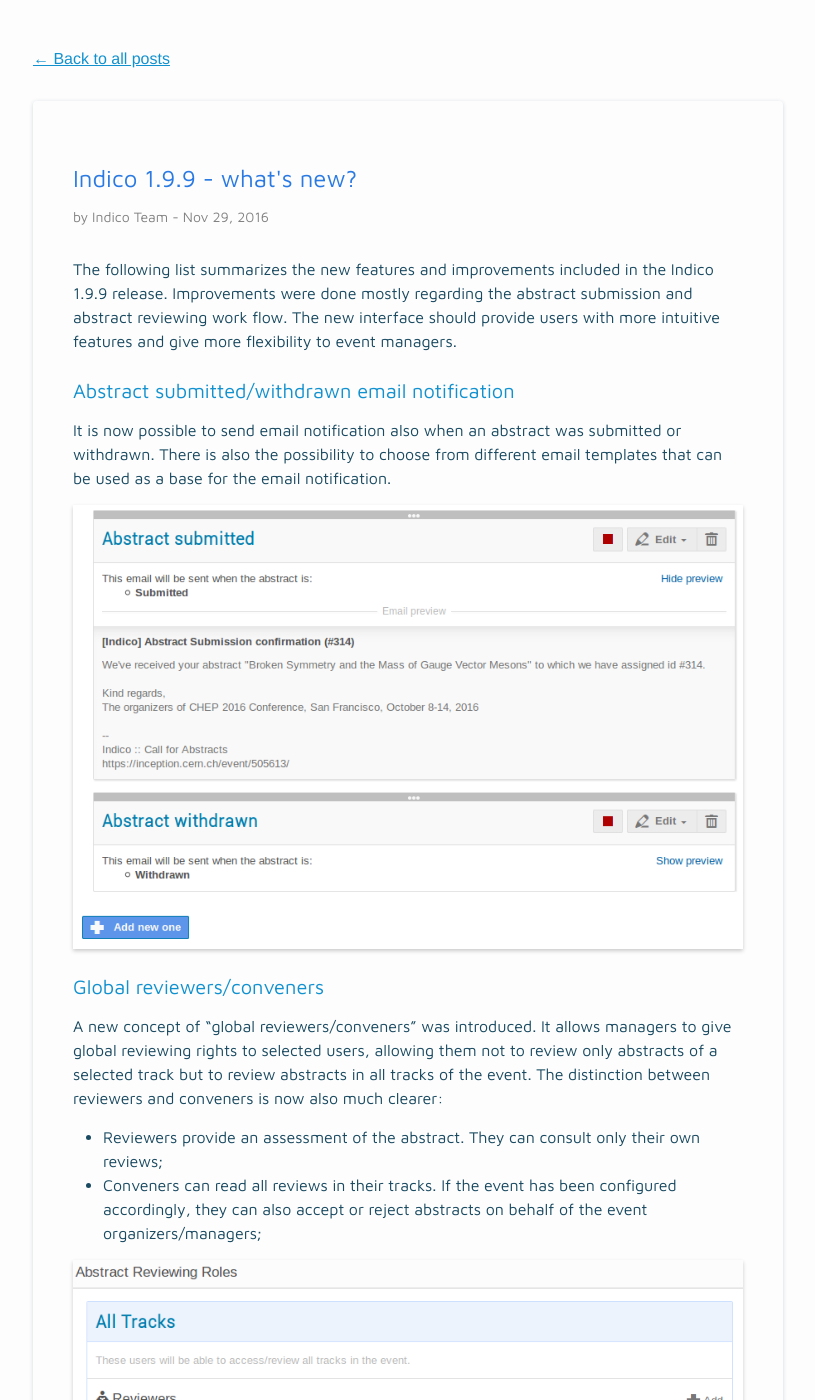
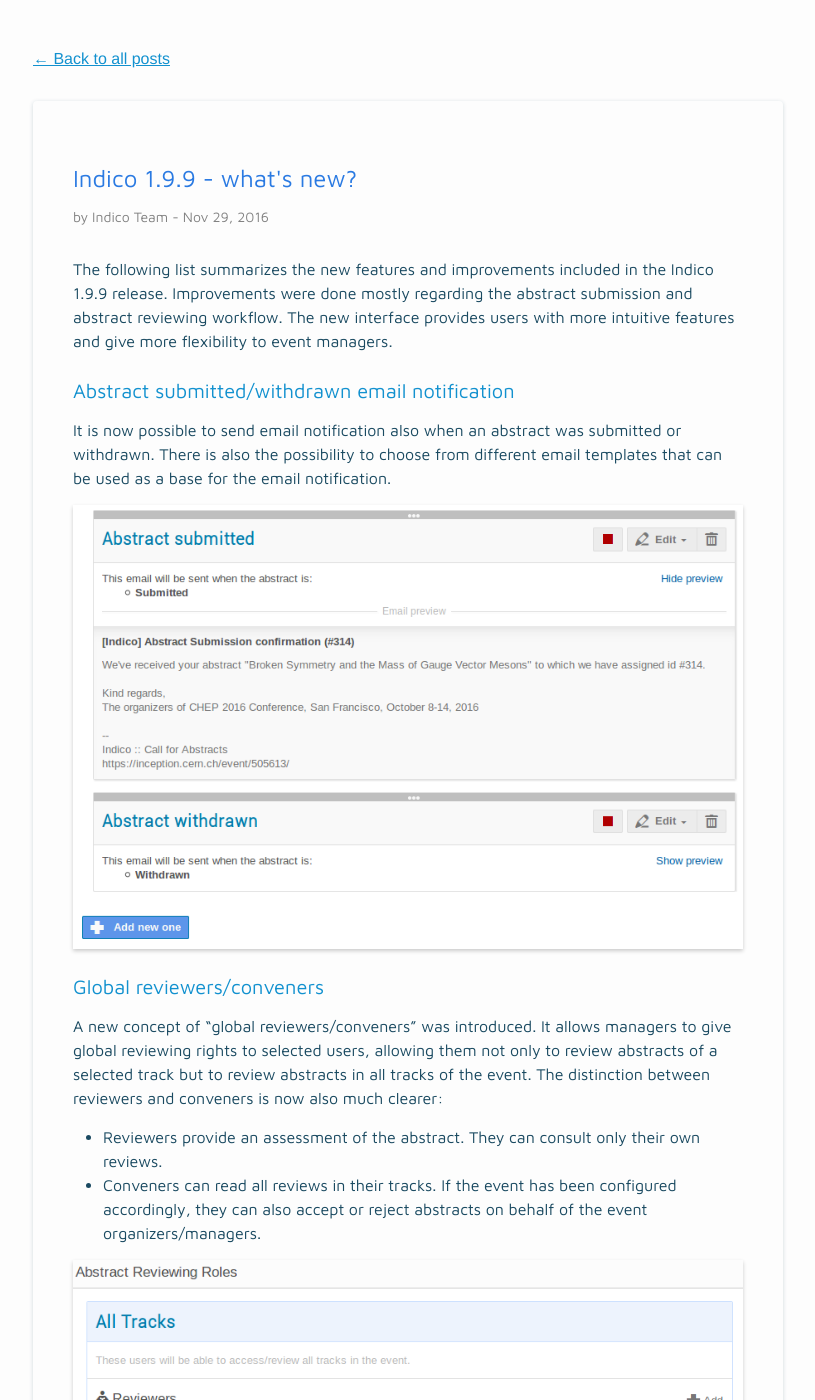
Before and after one commit to indico/indico.github.io, a Jekyll site: the page built from _posts/2016-11-29-indico-1-9-9-news.md, in a window 1280 px wide and 1400 px high, scrolled down 393 px. Shown: the whole window, without its empty margins (232-1047 px from the left). Built offline with Jekyll 4.4.1, drawn with Linux system fonts in a browser that asks for light colours; nearby versions of some CDN libraries; comment, search, counter and statistics services are not loaded; some of the changed text lies outside the part shown.

Commit message:
Fix typos in v1.9.9 release text and update images

```diff
--- a/_posts/2016-11-29-indico-1-9-9-news.md
+++ b/_posts/2016-11-29-indico-1-9-9-news.md
@@ -7,8 +7,8 @@
 ---
 
 The following list summarizes the new features and improvements included in the Indico 1.9.9 release.
-Improvements were done mostly regarding the abstract submission and abstract reviewing work flow.
-The new interface should provide users with more intuitive features and give more flexibility to event managers.
+Improvements were done mostly regarding the abstract submission and abstract reviewing workflow.
+The new interface provides users with more intuitive features and give more flexibility to event managers.
 
 
 ## Abstract submitted/withdrawn email notification
@@ -23,12 +23,12 @@
 ## Global reviewers/conveners
 
 A new concept of “global reviewers/conveners” was introduced. It allows managers to give global reviewing rights to
-selected users, allowing them not to review only abstracts of a selected track but to review abstracts in all tracks of
+selected users, allowing them not only to review abstracts of a selected track but to review abstracts in all tracks of
 the event. The distinction between reviewers and conveners is now also much clearer:
 
- * Reviewers provide an assessment of the abstract. They can consult only their own reviews;
+ * Reviewers provide an assessment of the abstract. They can consult only their own reviews.
  * Conveners can read all reviews in their tracks. If the event has been configured accordingly, they can also accept or
-   reject abstracts on behalf of the event organizers/managers;
+   reject abstracts on behalf of the event organizers/managers.
 
 ![](/assets/2016-11-29-indico-1-9-9-news/global.png)
 
```
Also changed, not shown: other parts of _posts/2016-11-29-indico-1-9-9-news.md (+3 -3 lines), assets/2016-11-29-indico-1-9-9-news/CFA.png, assets/2016-11-29-indico-1-9-9-news/exclude.png, assets/2016-11-29-indico-1-9-9-news/ntimeline2.png, assets/2016-11-29-indico-1-9-9-news/ntimeline3.png, assets/2016-11-29-indico-1-9-9-news/overview.png, assets/2016-11-29-indico-1-9-9-news/reviewing_area.png.
